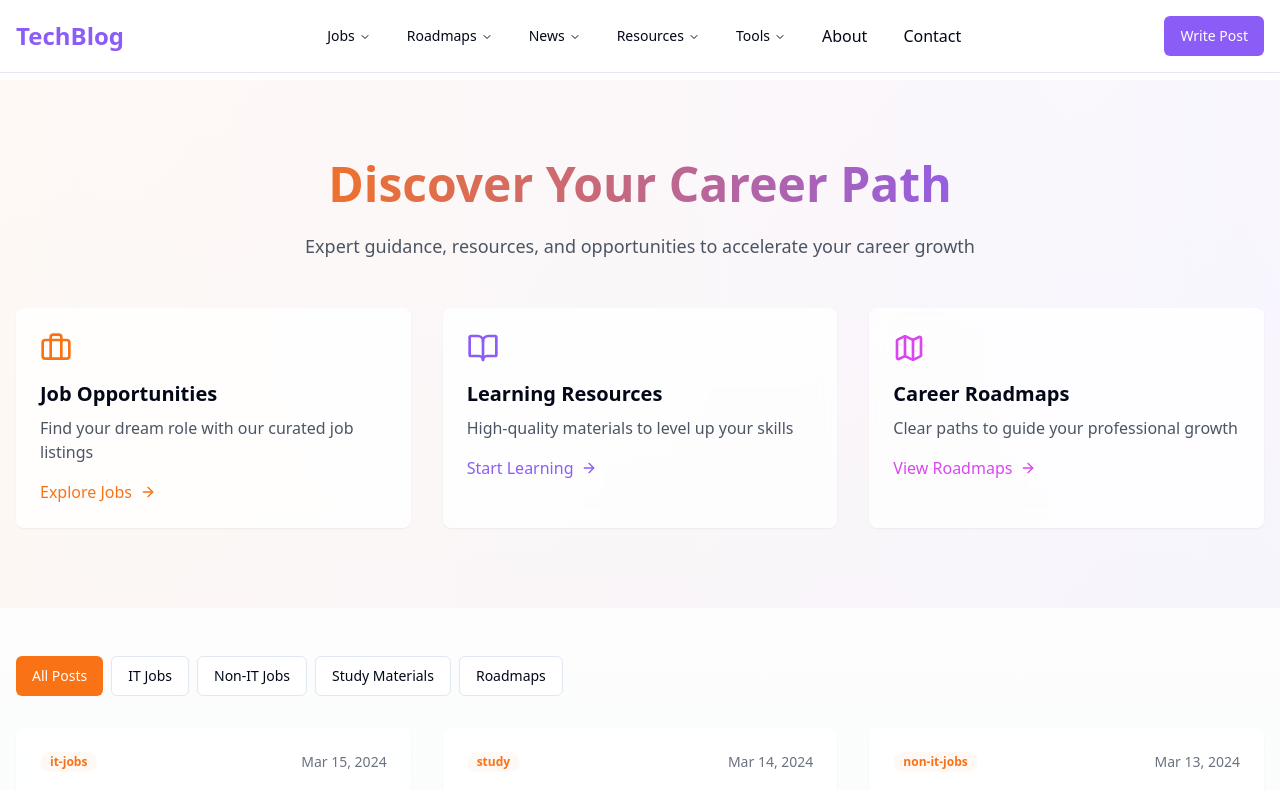
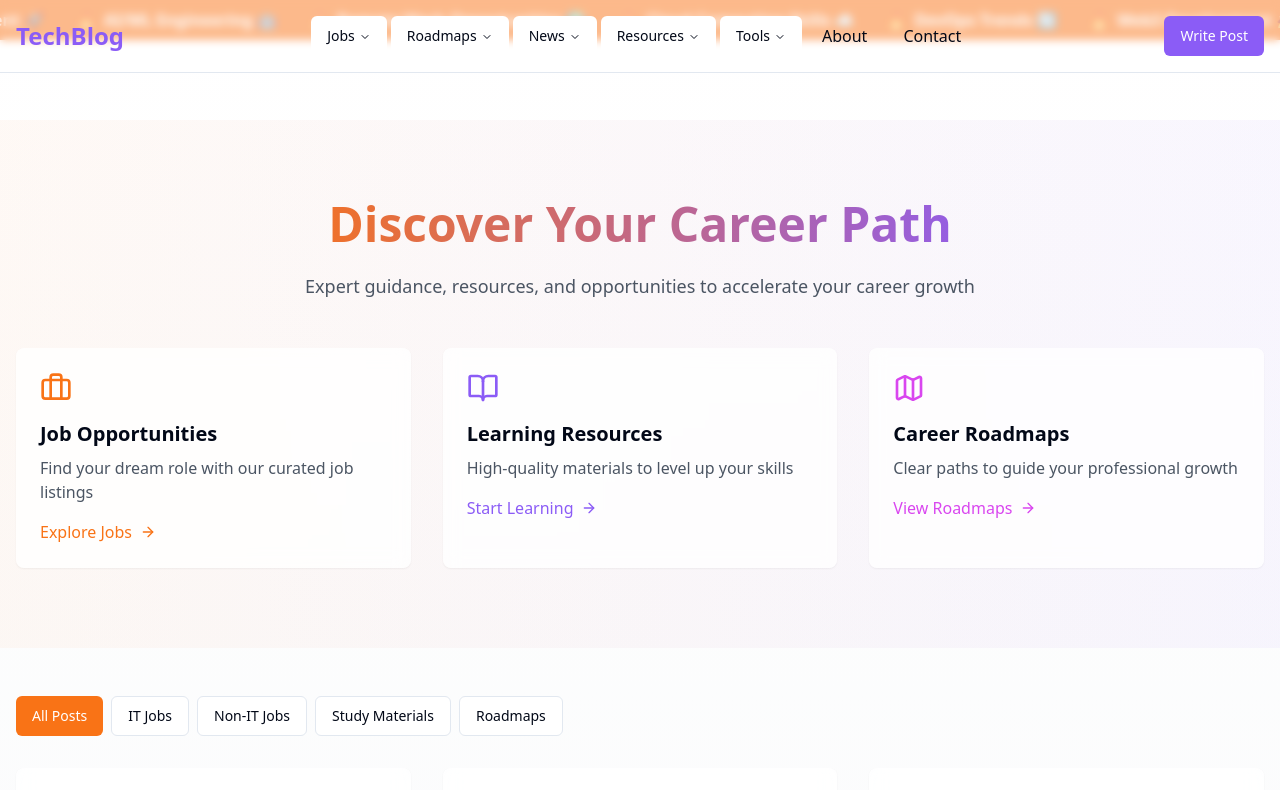
Before and after one commit to amarnadh26/jobstudy-hub, a React (Vite) app: page / in a window 1280 px wide. Shown: the top 790 px of the page. Built offline with nearby package versions, Linux system fonts and the light colour scheme.

Commit message:
Add trending now banner
Implement a scrolling banner labeled "Trending Now" that moves upwards on the page.
[skip gpt_engineer]

```diff
--- a/src/pages/Index.tsx
+++ b/src/pages/Index.tsx
@@ -54,12 +54,40 @@ const Index = () => {
     },
   ];
 
+  const trendingTopics = [
+    "Web3 Development 🚀",
+    "AI/ML Engineering 🤖",
+    "Remote Work Opportunities 🌍",
+    "Cloud Computing Skills ☁️",
+    "DevOps Trends 🔄"
+  ];
+
   const filteredPosts = activeCategory === "all"
     ? posts
     : posts.filter(post => post.category === activeCategory);
 
   return (
     <div className="min-h-screen bg-gradient-to-b from-white to-gray-50">
+      <div className="bg-neon-orange-bright overflow-hidden py-2 relative">
+        <div className="flex whitespace-nowrap animate-[scroll_20s_linear_infinite]">
+          <div className="flex gap-8 items-center text-white font-semibold px-4">
+            {trendingTopics.map((topic, index) => (
+              <span key={index} className="inline-flex items-center">
+                <span className="mr-2">🔥</span>
+                {topic}
+              </span>
+            ))}
+          </div>
+          <div className="flex gap-8 items-center text-white font-semibold px-4">
+            {trendingTopics.map((topic, index) => (
+              <span key={`duplicate-${index}`} className="inline-flex items-center">
+                <span className="mr-2">🔥</span>
+                {topic}
+              </span>
+            ))}
+          </div>
+        </div>
+      </div>
       <Header />
       <main className="pt-20">
         <FeaturedSection />
--- a/tailwind.config.ts
+++ b/tailwind.config.ts
@@ -54,6 +54,14 @@ export default {
             transform: "translateY(0)",
           },
         },
+        scroll: {
+          "0%": {
+            transform: "translateX(0)",
+          },
+          "100%": {
+            transform: "translateX(-50%)",
+          },
+        },
       },
       animation: {
         "fade-up": "fade-up 0.5s ease-out",
```
